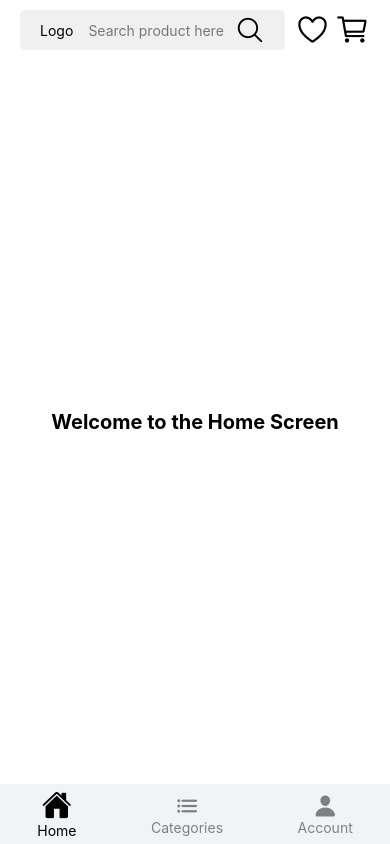
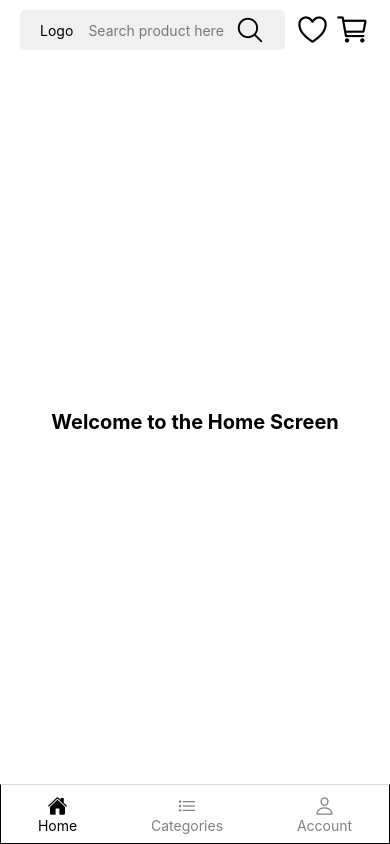
Before and after one commit to kaushlendrathe1710/LeleKartApp, a React Native app: screen /Main in a window 390 px wide. Built offline with nearby package versions, Linux system fonts and the light colour scheme.

Commit message:
bottom tab design is done

```diff
--- a/src/navigation/CustomBottomTabNavigation.tsx
+++ b/src/navigation/CustomBottomTabNavigation.tsx
@@ -45,13 +45,19 @@ const CustomBottomTabNavigator = () => {
             <Icon
               name={
                 screen === "Home"
-                  ? "home"
+                  ? currentScreen === screen
+                    ? "home"
+                    : "home-outline"
                   : screen === "Categories"
-                  ? "list"
-                  : "person"
+                  ? currentScreen === screen
+                    ? "list"
+                    : "list-outline"
+                  : currentScreen === screen
+                  ? "person"
+                  : "person-outline"
               }
               color={currentScreen === screen ? "#000" : "#808080"}
-              size={currentScreen === screen ? 30 : 24}
+              size={currentScreen === screen ? 20 : 20}
             />
             <Text style={{ color: currentScreen === screen ? "#000" : "grey" }}>
               {screen}
@@ -69,7 +75,9 @@ const styles = StyleSheet.create({
     justifyContent: "space-around",
     alignItems: "center",
     height: 60,
-    backgroundColor: "#f0f4f7",
+    backgroundColor: "white",
+    borderTopColor: "#DCDCDC",
+    borderWidth: 0.2,
   },
   tabItem: {
     alignItems: "center",
--- a/src/screens/AllCategories.tsx
+++ b/src/screens/AllCategories.tsx
@@ -15,7 +15,7 @@ const styles = StyleSheet.create({
     flex: 1,
     justifyContent: "center",
     alignItems: "center",
-    backgroundColor: "#f8f8f8",
+    backgroundColor:'white'
   },
   title: {
     fontSize: 20,
```
